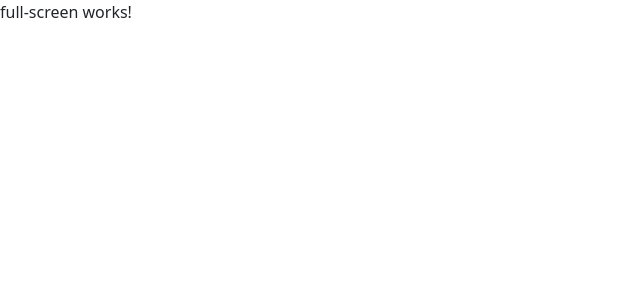
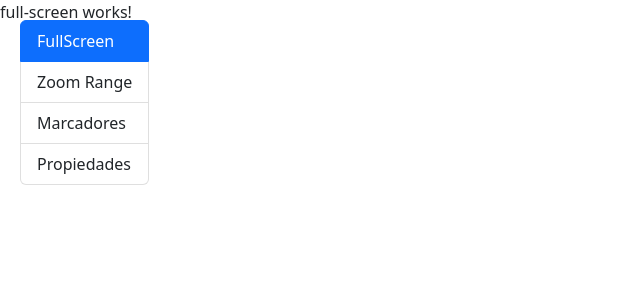
Before and after one commit to Agus-Ca/MapasApp-Angular, an Angular app: page /mapas/fullscreen in a window 1280 px wide. Shown: the top 300 px of the page, without its empty margins (0-640 px from the left). Built offline with nearby package versions, Linux system fonts and the light colour scheme.

Commit message:
menu de la aplicacion

```diff
--- a/src/app/app.component.html
+++ b/src/app/app.component.html
@@ -1 +1,3 @@
+<app-menu></app-menu>
+
 <router-outlet></router-outlet>
--- /dev/null
+++ b/src/app/shared/menu/interfaces/menuItem.interface.ts
@@ -0,0 +1,4 @@
+export interface MenuItem {
+    ruta: string;
+    nombre: string;
+}
--- a/src/app/shared/menu/menu.component.html
+++ b/src/app/shared/menu/menu.component.html
@@ -1 +1,8 @@
-<p>menu works!</p>
+<ul class="list-group">
+    <li class="list-group-item"
+        *ngFor="let item of menuItems"
+        [routerLink]=" item.ruta "
+        routerLinkActive="active">
+        {{ item.nombre }}
+    </li>
+</ul>
--- a/src/app/shared/menu/menu.component.ts
+++ b/src/app/shared/menu/menu.component.ts
@@ -1,16 +1,36 @@
-import { Component, OnInit } from '@angular/core';
+import { Component } from '@angular/core';
+import { MenuItem } from './interfaces/menuItem.interface';
 
 @Component({
   selector: 'app-menu',
   templateUrl: './menu.component.html',
   styles: [
+  `
+    li {
+      cursor: pointer;
+    }
+  `
   ]
 })
-export class MenuComponent implements OnInit {
+export class MenuComponent {
 
-  constructor() { }
-
-  ngOnInit(): void {
-  }
+  menuItems: MenuItem[] = [
+    {
+      ruta: '/mapas/fullscreen',
+      nombre: 'FullScreen'
+    },
+    {
+      ruta: '/mapas/zoom-range',
+      nombre: 'Zoom Range'
+    },
+    {
+      ruta: '/mapas/marcadores',
+      nombre: 'Marcadores'
+    },
+    {
+      ruta: '/mapas/propiedades',
+      nombre: 'Propiedades'
+    }
+  ]
 
 }
--- a/src/styles.css
+++ b/src/styles.css
@@ -1 +1,6 @@
-/* You can add global styles to this file, and also import other style files */
+app-menu {
+    position: fixed;
+    top: 20px;
+    left: 20px;
+    z-index: 999;
+}
```
